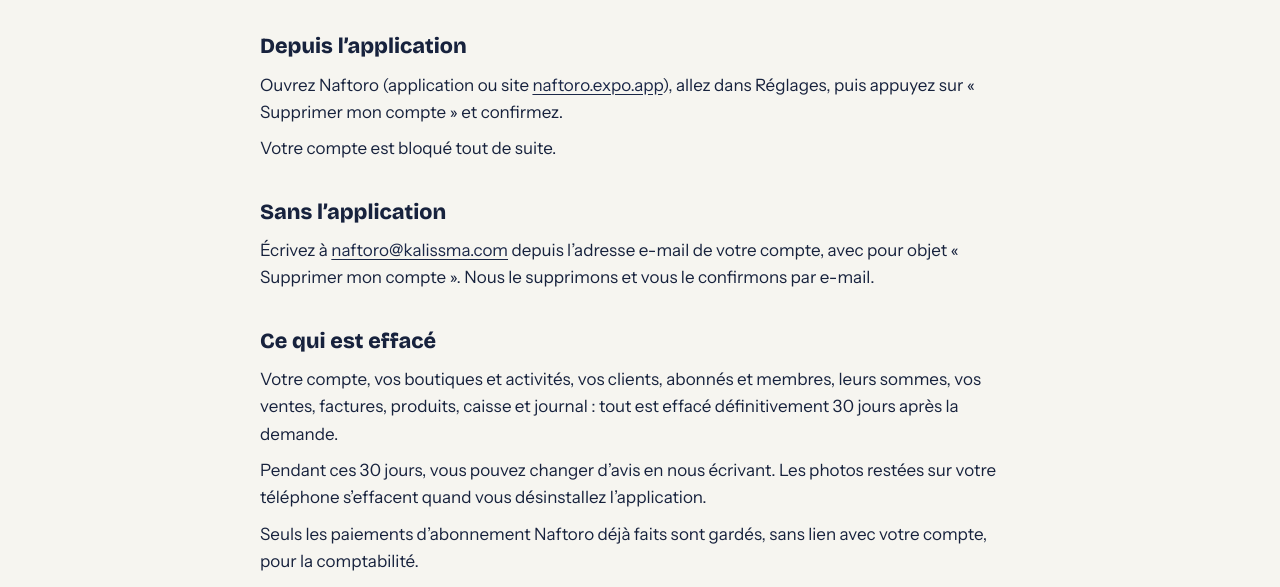
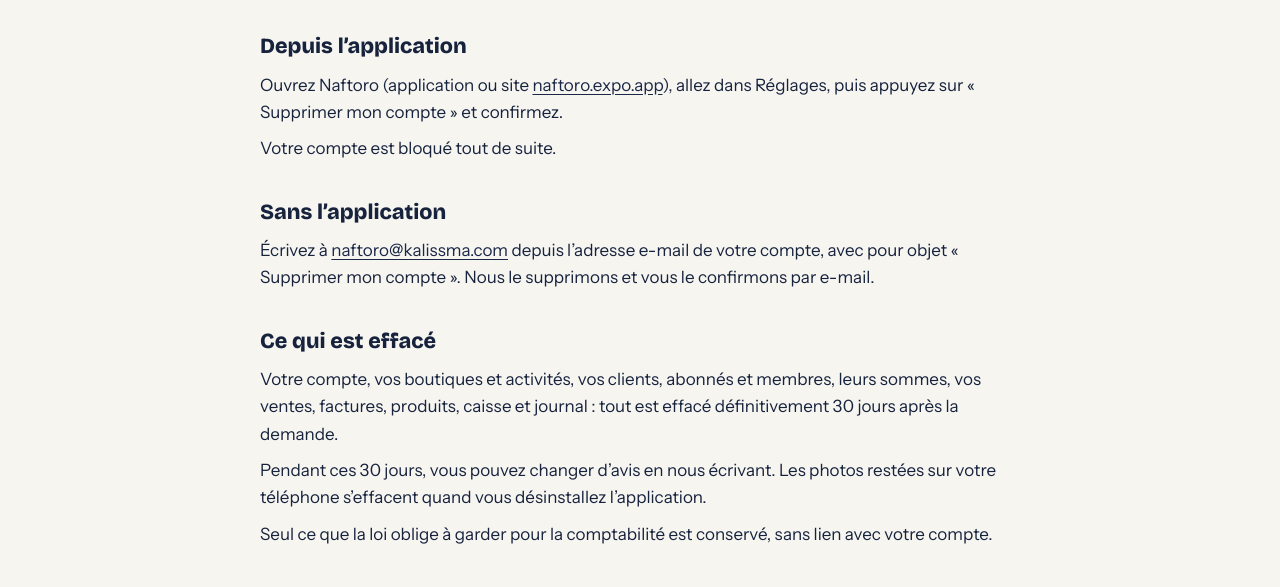
Before and after one commit to MalickLSy/naftoro-site, a plain HTML site: page suppression-compte.html in a window 1280 px wide. Shown: the part 204-791 px from the top of the page. Drawn offline with nearby package versions, Linux system fonts and the light colour scheme.

Commit message:
Suppression du compte : texte à jour
Co-Authored-By: Claude Opus 5.5 <noreply@anthropic.com>

```diff
--- a/suppression-compte.html
+++ b/suppression-compte.html
@@ -62,7 +62,7 @@ footer a[aria-current]{color:var(--orange)}
     <h2>Ce qui est effacé</h2>
     <p>Votre compte, vos boutiques et activités, vos clients, abonnés et membres, leurs sommes, vos ventes, factures, produits, caisse et journal : tout est effacé définitivement 30 jours après la demande.</p>
     <p>Pendant ces 30 jours, vous pouvez changer d’avis en nous écrivant. Les photos restées sur votre téléphone s’effacent quand vous désinstallez l’application.</p>
-    <p>Seuls les paiements d’abonnement Naftoro déjà faits sont gardés, sans lien avec votre compte, pour la comptabilité.</p>
+    <p>Seul ce que la loi oblige à garder pour la comptabilité est conservé, sans lien avec votre compte.</p>
   </section>
   <section>
     <h2>Contact</h2>
```
